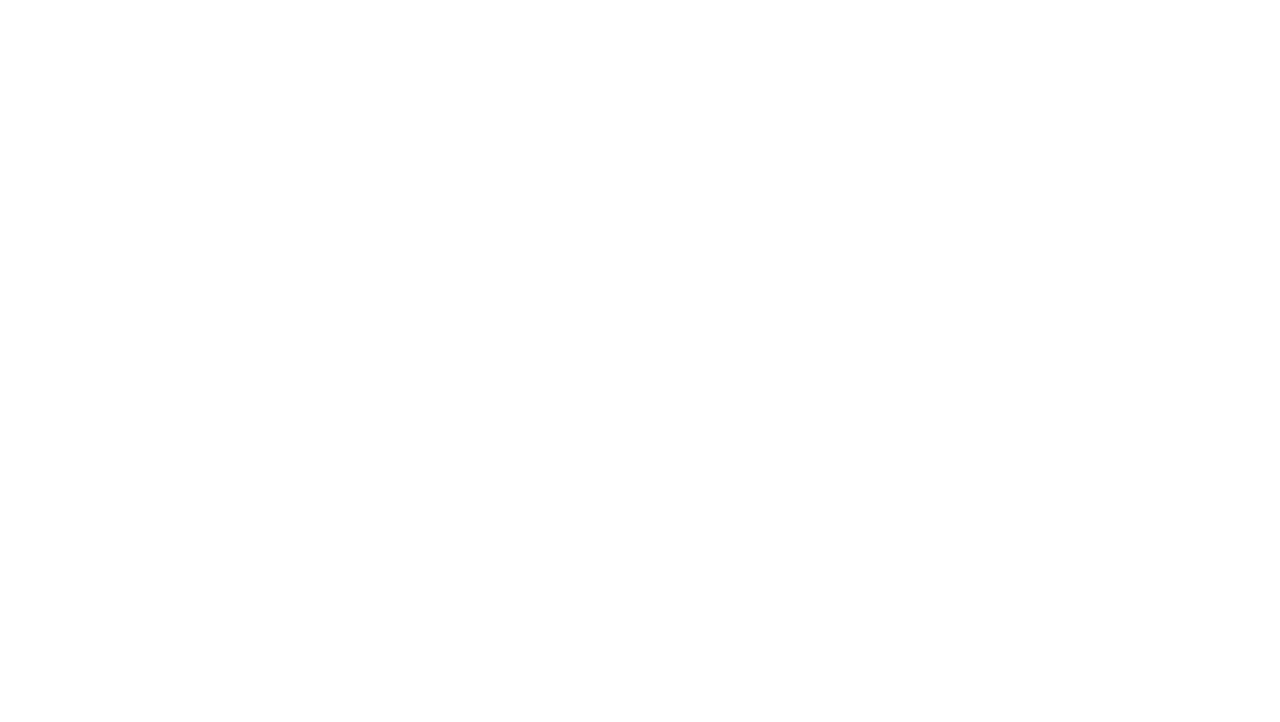
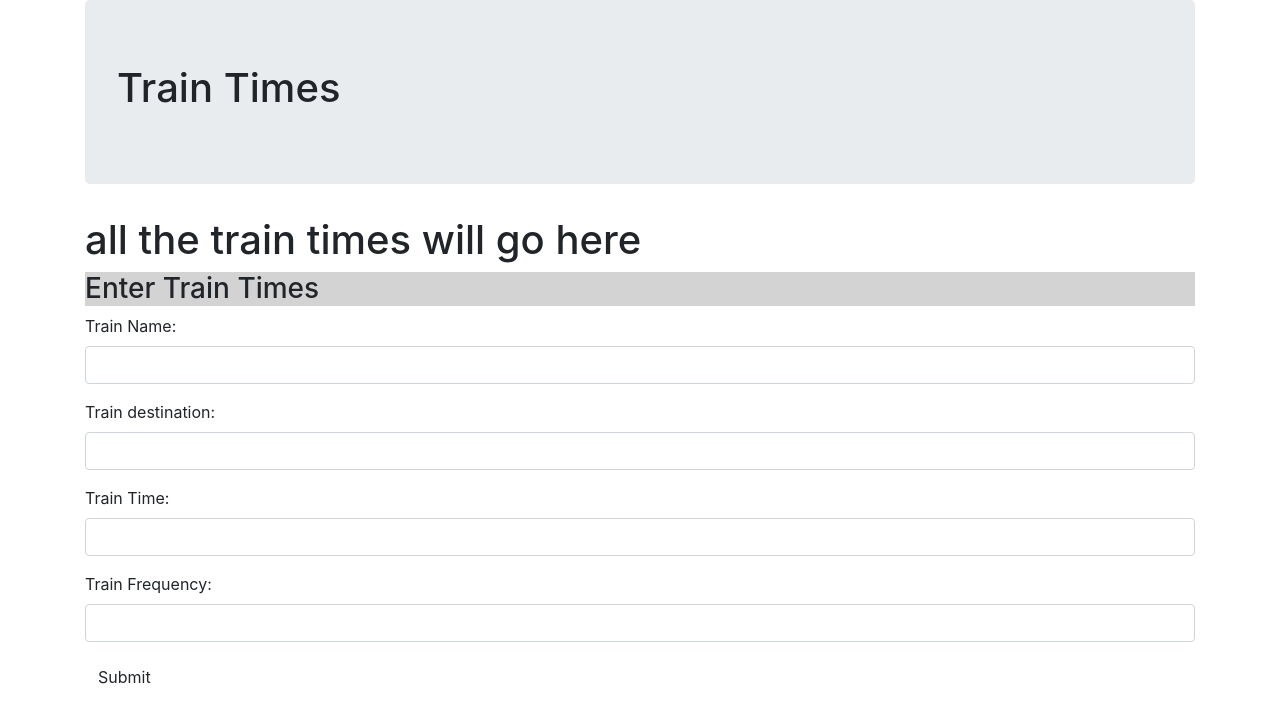
Before and after one commit to cddavidson86/Train-Time, a plain HTML site: page index.html in a window 1280 px wide. Drawn offline with nearby package versions, Linux system fonts and the light colour scheme.

Commit message:
inro into the basic js storage code

```diff
--- a/assets/css/style.css
+++ b/assets/css/style.css
@@ -0,0 +1,15 @@
+/* div {
+    border-style: solid;
+    border-width: 5px;
+    border-color: black;
+} */
+
+/* .panel-body {
+    border-style: solid;
+    border-width: 1px;
+    border-color: black;
+} */
+
+.panel-heading {
+    background: lightgray;
+}
--- a/assets/javascript/logic.js
+++ b/assets/javascript/logic.js
@@ -1,5 +1,5 @@
-  // Your web app's Firebase configuration
-  var firebaseConfig = {
+ // Your web app's Firebase configuration
+ var firebaseConfig = {
     apiKey: "AIzaSyAY5bjChqi_ag3CUo8JI7skWsuWFvUrrYU",
     authDomain: "train-times-20c72.firebaseapp.com",
     databaseURL: "https://train-times-20c72.firebaseio.com",
@@ -10,3 +10,29 @@
   };
   // Initialize Firebase
   firebase.initializeApp(firebaseConfig);
+
+  var database = firebase.database();
+
+  var trainName = "";
+  var trainDestination = "";
+  var trainTime = "";
+  var trainFrequency = "";
+
+  $("#add-train").on("click", function() {
+    event.preventDefault();
+    trainName = $("#train-name").val().trim();
+    trainDestination = $("#train-destination").val().trim();
+    trainTime = $("#train-time").val().trim();
+    trainFrequency = $("#train-frequency").val().trim();
+
+    firebase.database().ref().set({
+        name: trainName,
+        destination: trainDestination,
+        time: trainTime,
+        frequency: trainFrequency
+    })
+    console.log(trainName);
+    console.log(trainDestination);
+    console.log(trainTime);
+    console.log(trainFrequency);
+  })
--- a/index.html
+++ b/index.html
@@ -11,10 +11,50 @@
 </head>
 <body>
 
+<div class="container">
 
+    <div class="jumbotron"><h1>Train Times</h1></div>
 
+    <h2 class="balls"></h2>
+    <!-- THIS IS WHERE THE TRAIN INFORMATION WILL GO WHEN ITS UNDERSTOOD -->
+    <div class="row">
+        <div class="col-lg-12">
+            <h1>all the train times will go here</h1>
+        </div>
+    </div>
 
-
+    <!-- WHERE THE TRAIN INFORMATION WILL BE ENTERED -->
+    <div class="row">
+        <div class="col-lg-12">
+            <div class="panel panel-default">
+                <div class="panel-heading">
+                    <h3 class="panel-title">Enter Train Times</h3>
+                </div>
+                <div class="panel-body">
+                    <form role="form">
+                        <div class="form-group">
+                            <label for="text">Train Name:</label>
+                            <input type="text" class="form-control" id="train-name">
+                        </div>
+                        <div class="form-group">
+                            <label for="text">Train destination:</label>
+                            <input type="text" class="form-control" id="train-destination">
+                        </div>
+                        <div class="form-group">
+                            <label for="text">Train Time:</label>
+                            <input type="text" class="form-control" id="train-time">
+                        </div>
+                        <div class="form-group">
+                            <label for="text">Train Frequency:</label>
+                            <input type="text" class="form-control" id="train-Frequency">
+                        </div>
+                        <button type="submit" class="btn btn-default" id="add-train">Submit</button>
+                    </form>
+                </div>
+            </div>
+        </div>
+    </div>
+</div>
 
 
       <!-- jQuery -->
```
